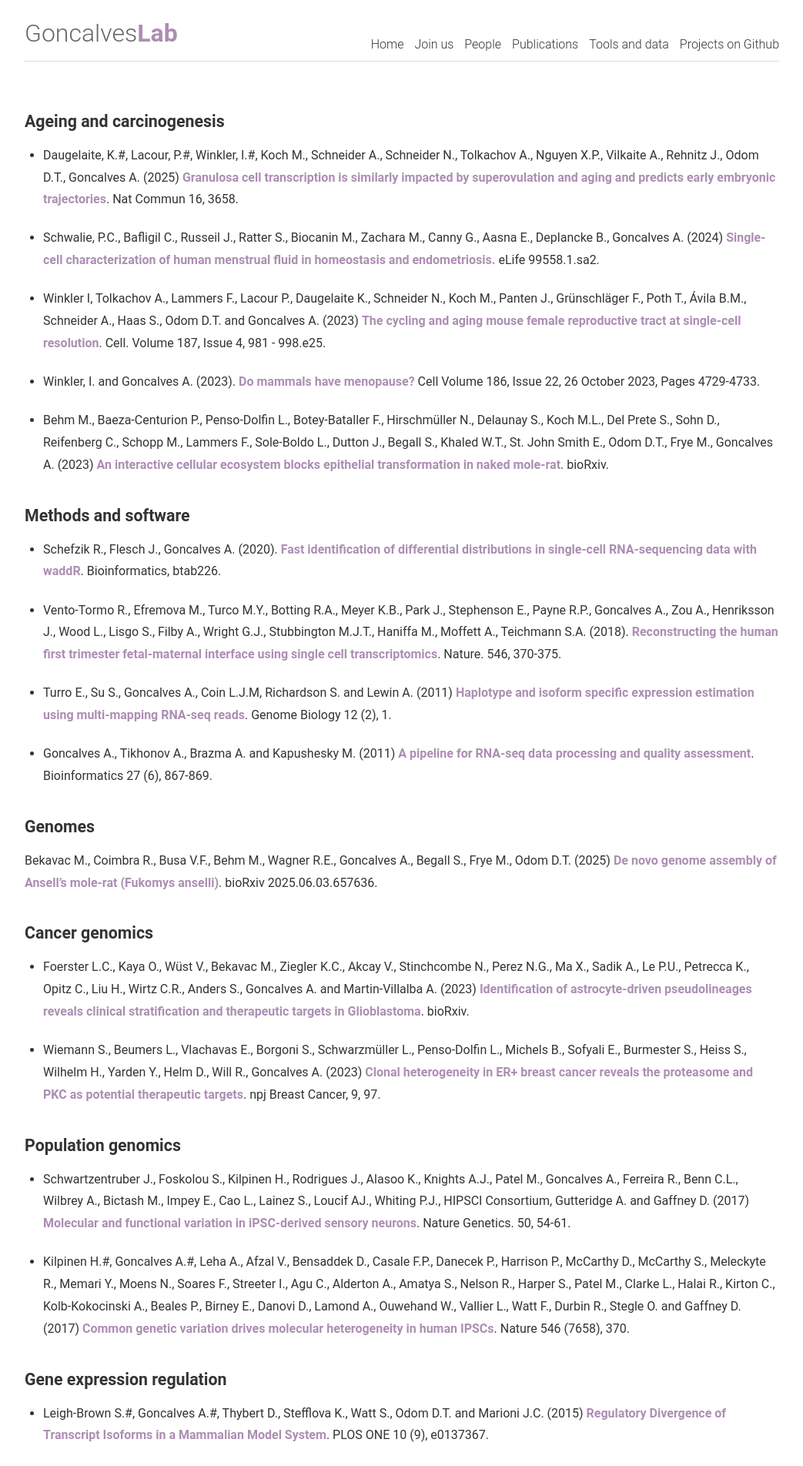
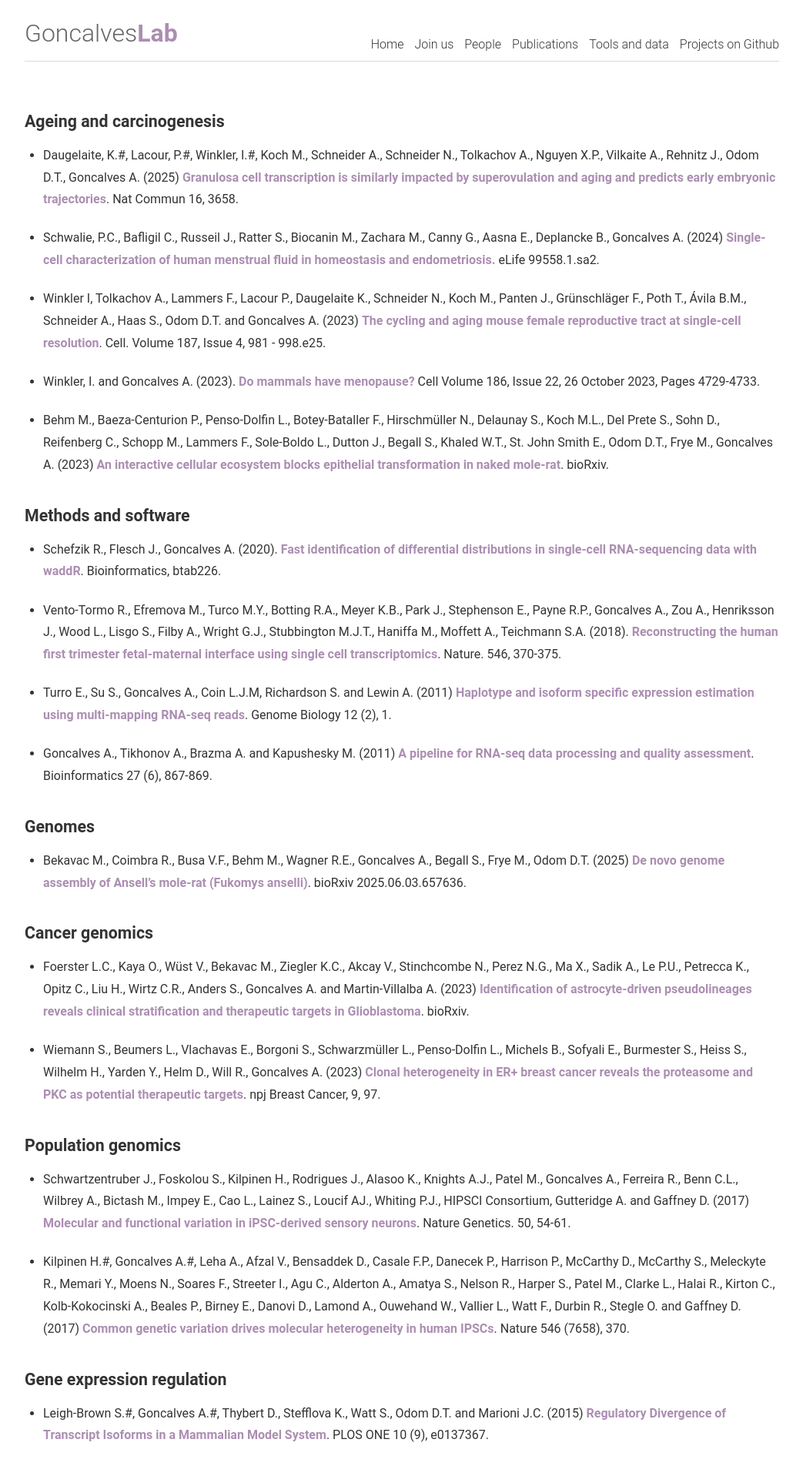
Before and after one commit to goncalves-lab/goncalves-lab.github.io, a Jekyll site: the page built from publications.md, in a window 1280 px wide. Shown: the top 1904 px of the page at 77% size, without its empty margins (118-1161 px from the left). Built offline with Jekyll 4.4.1, drawn with Linux system fonts in a browser that asks for light colours.

```diff
--- a/publications.md
+++ b/publications.md
@@ -30,7 +30,7 @@ tags: []
 
 ### Genomes
 
-Bekavac M., Coimbra R., Busa V.F., Behm M., Wagner R.E., Goncalves A., Begall S., Frye M., Odom D.T. (2025) [De novo genome assembly of Ansell’s mole-rat (Fukomys anselli)](https://doi.org/10.1101/2025.06.03.657636). bioRxiv 2025.06.03.657636.
+* Bekavac M., Coimbra R., Busa V.F., Behm M., Wagner R.E., Goncalves A., Begall S., Frye M., Odom D.T. (2025) [De novo genome assembly of Ansell’s mole-rat (Fukomys anselli)](https://doi.org/10.1101/2025.06.03.657636). bioRxiv 2025.06.03.657636.
 
 ### Cancer genomics
 
```
